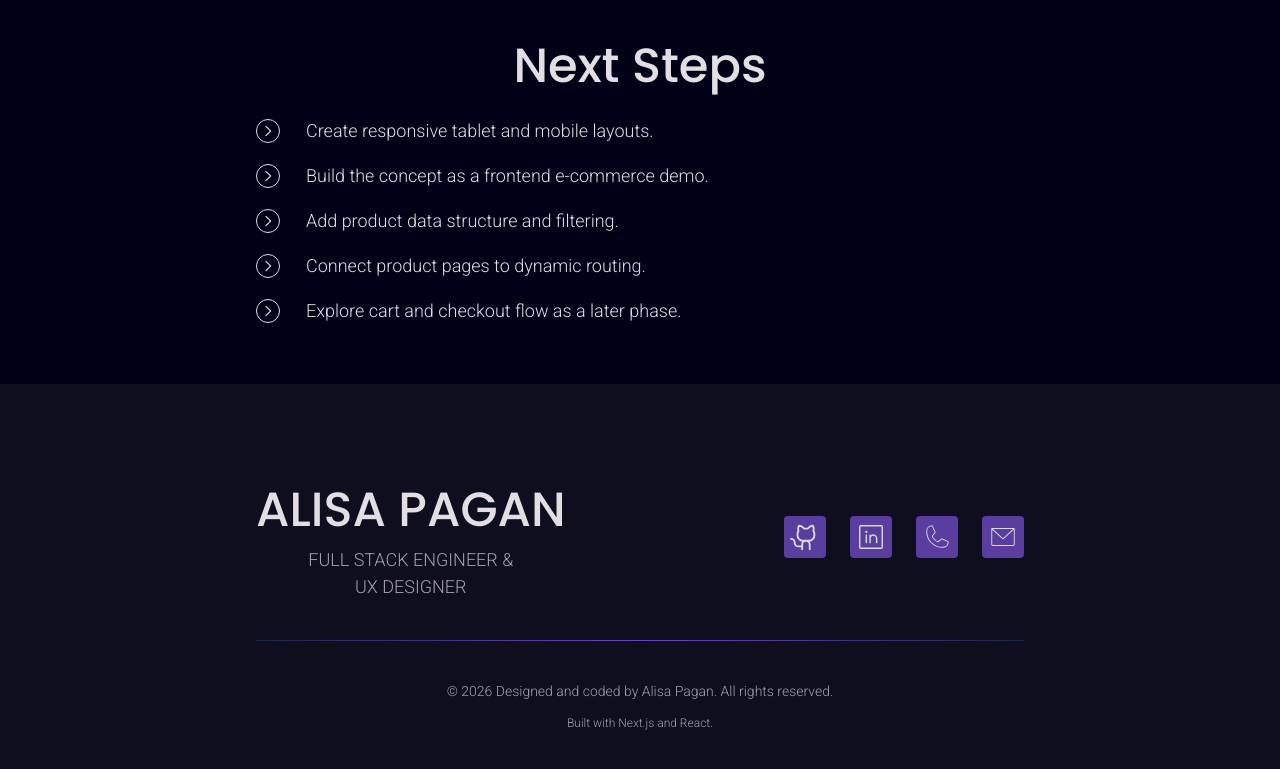
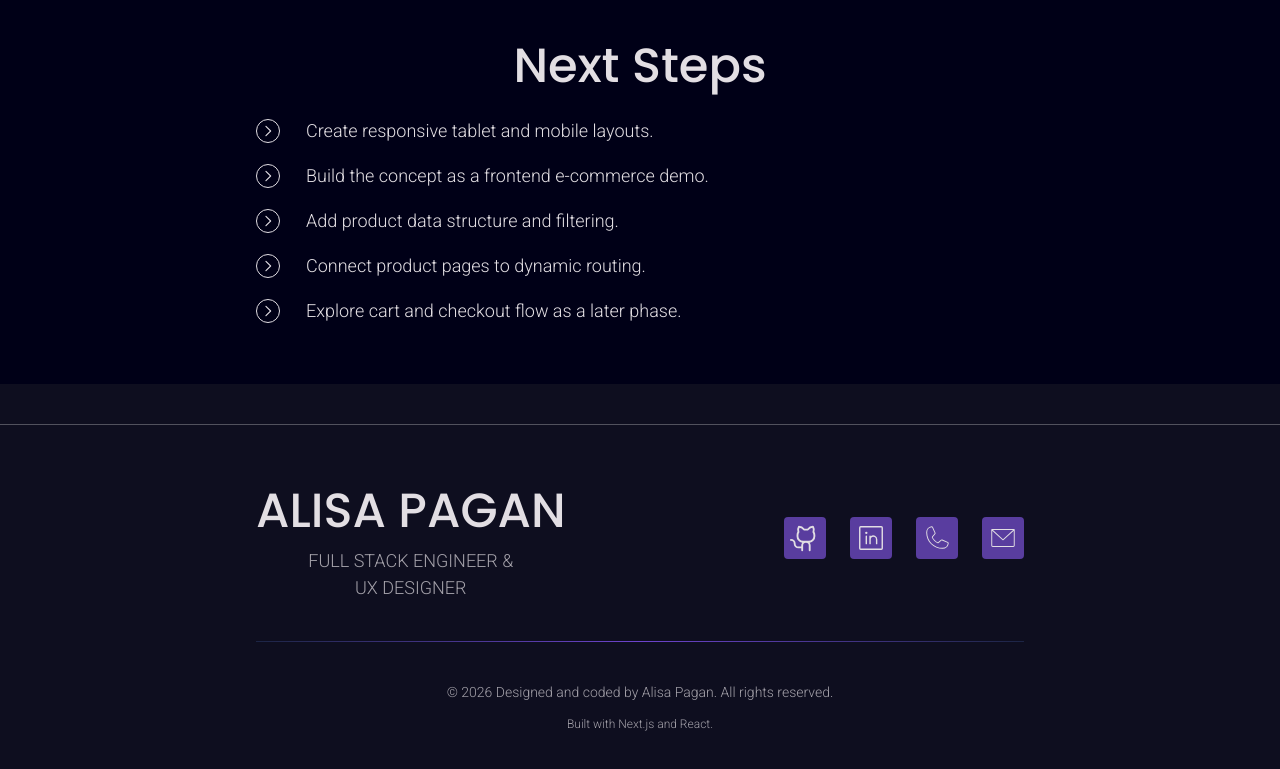
Before and after one commit to AlisaPagan/portfolio, a Next.js app: page /projects/artisan-shop in a window 1280 px wide. Shown: the part 4218-4987 px from the top of the page. Built offline with nearby package versions, Linux system fonts and the light colour scheme.

Commit message:
UI: add top border in footer and change icon fill

```diff
--- a/components/Layout/Footer/Footer.module.css
+++ b/components/Layout/Footer/Footer.module.css
@@ -1,6 +1,7 @@
 .footer {
   padding-top: 28px;
   padding-bottom: 90px;
+  border-top: 1px solid var(--divider);
 }
 
 .footerWrapper {
@@ -60,7 +61,7 @@
 }
 
 .socialIcon {
-  fill: var(--primary-btn-text);
+  fill: var(--foreground);
 }
 
 .footerBottom {
```
